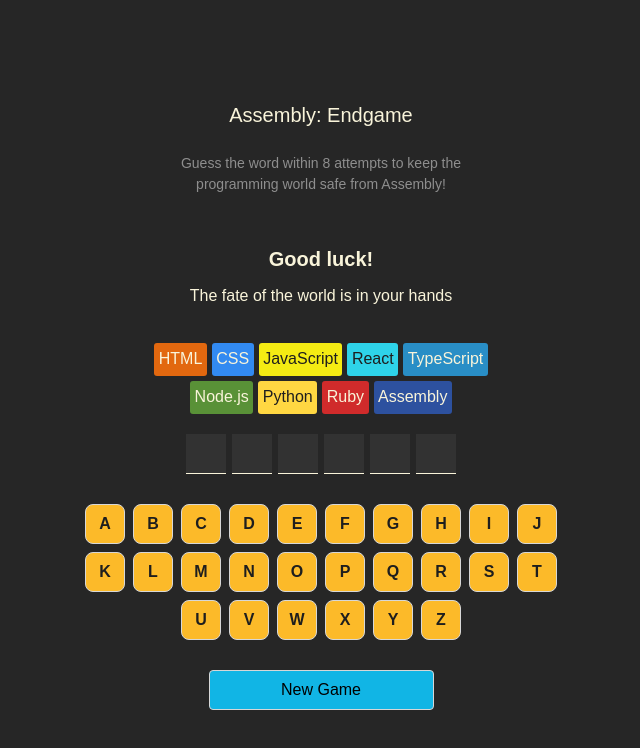
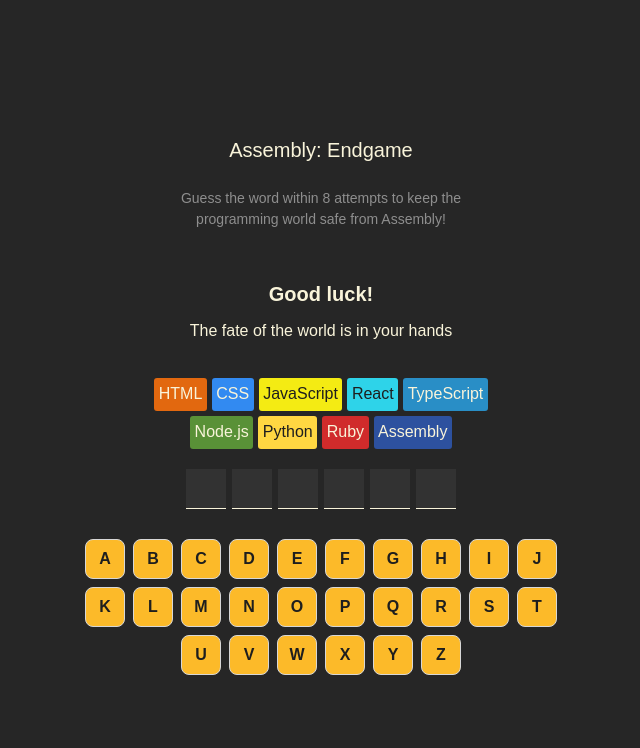
Before and after one commit to RobLam22/AssemblyEndgame, a React (Vite) app: page / in a window 1280 px wide. Shown: the top 748 px of the page, without its empty margins (319-959 px from the left). Built offline with nearby package versions, Linux system fonts and the light colour scheme.

Commit message:
New game functionality

```diff
--- a/src/App.jsx
+++ b/src/App.jsx
@@ -104,6 +104,11 @@
         </button>
     ));
 
+    function newGame() {
+        setGuesses([]);
+        setCurrentWord(randomWord());
+    }
+
     return (
         <main>
             <header>
@@ -125,7 +130,11 @@
             <ChitsContainer wrongGuessCount={wrongGuessCount} />
             <section className="wordbox">{secretWordSpan}</section>
             <section className="keyboard">{keyboard}</section>
-            <button className="new-game">New Game</button>
+            {isGameOver && (
+                <button className="new-game" onClick={newGame}>
+                    New Game
+                </button>
+            )}
         </main>
     );
 }
```
